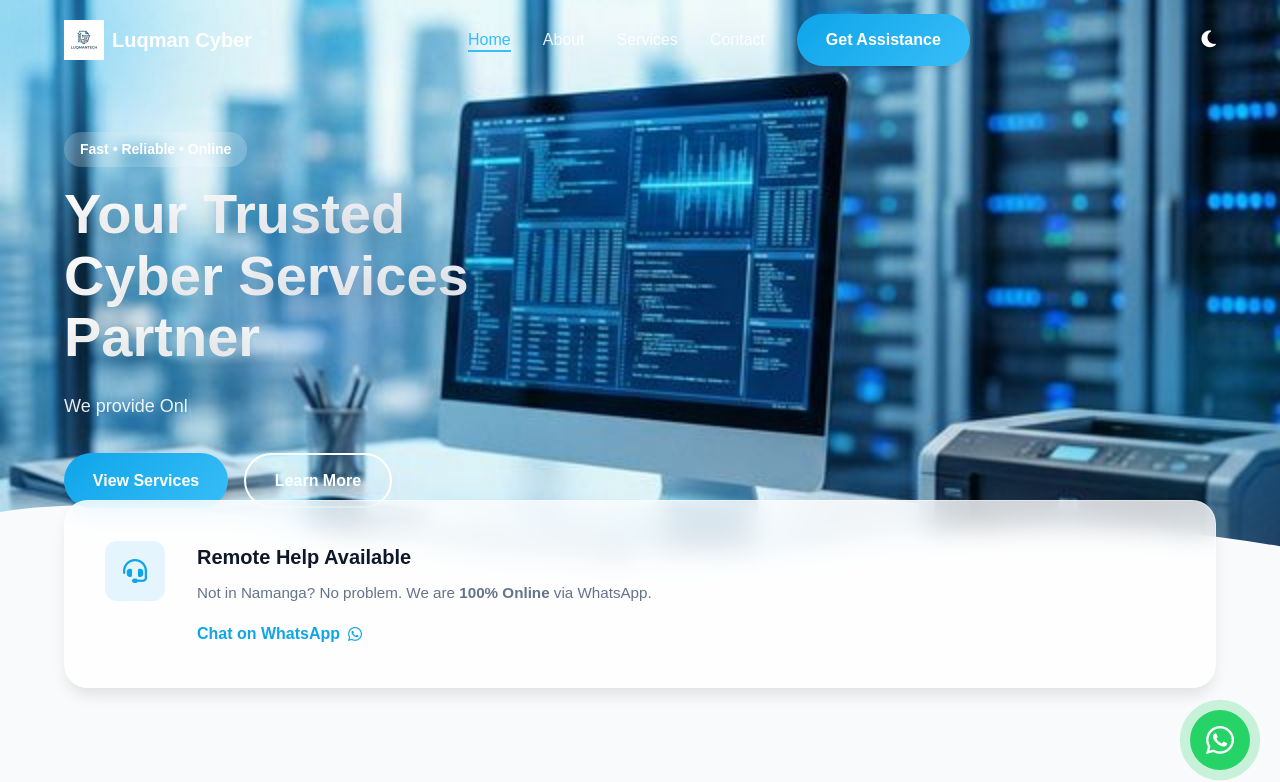
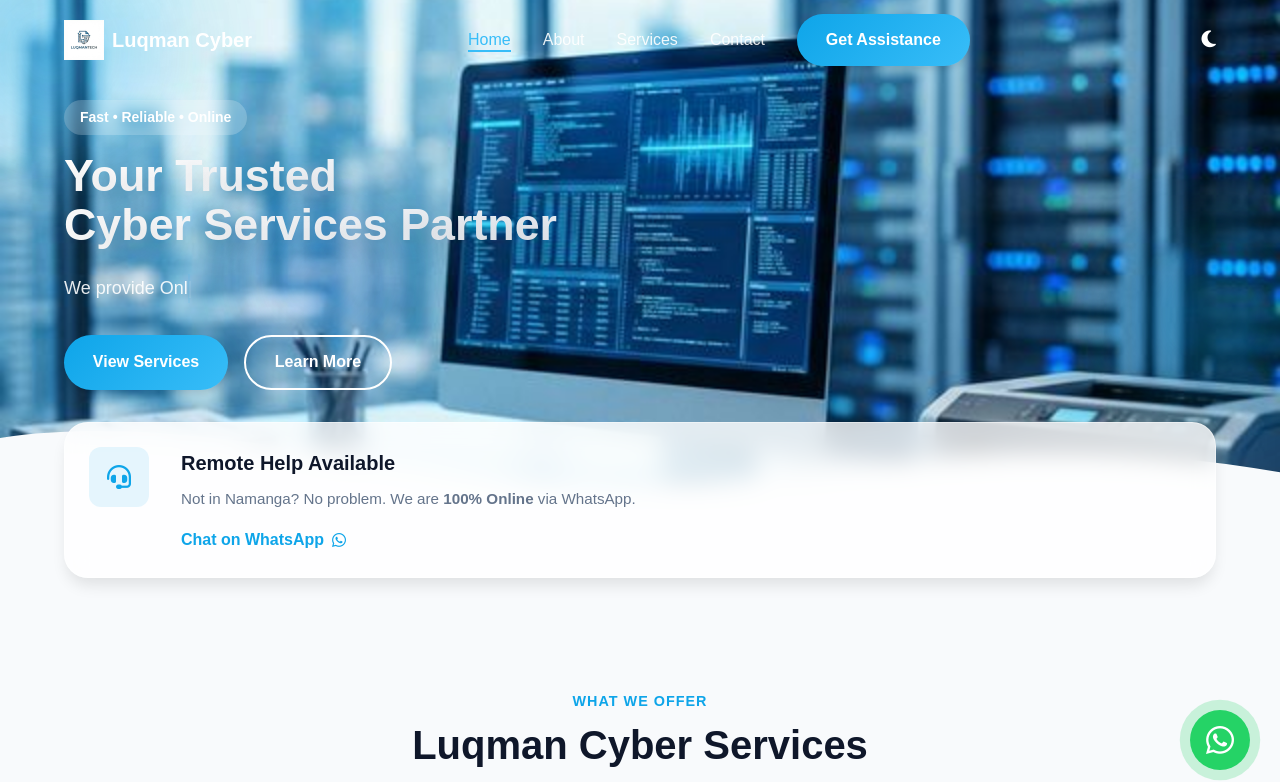
Before and after one commit to Abdullahi-Ai/luqmantech, a plain HTML site: page index.html in a window 1280 px wide. Shown: the top 782 px of the page. Drawn offline with Linux system fonts and the light colour scheme.

Commit message:
Fix laptop banner overlap

```diff
--- a/style.css
+++ b/style.css
@@ -1,4 +1,3 @@
-
 :root {
 
   --primary-color: #0ea5e9;
@@ -1667,7 +1666,7 @@
   scroll-behavior: smooth;
 }
 
-
+/* Custom Scrollbar */
 ::-webkit-scrollbar {
   width: 10px;
 }
@@ -1684,6 +1683,34 @@
 
 ::-webkit-scrollbar-thumb:hover {
   background: var(--primary-color);
+}
+
+/* =========================================
+   LAPTOP & SMALL SCREEN ADJUSTMENTS (Fix Overlap)
+   ========================================= */
+@media screen and (max-width: 1366px) {
+  .hero {
+    min-height: auto;
+    /* Allow it to grow naturally */
+    padding-bottom: 6rem;
+    /* Space for the banner overlap */
+    padding-top: 100px;
+  }
+
+  .hero-title {
+    font-size: 2.8rem;
+    /* Slightly smaller text to save space */
+  }
+
+  .info-banner-section {
+    margin-top: -4rem;
+    /* Reduce overlap slightly */
+  }
+
+  .home-info-banner {
+    padding: 1.5rem;
+    /* More compact banner */
+  }
 }
 
 
```
